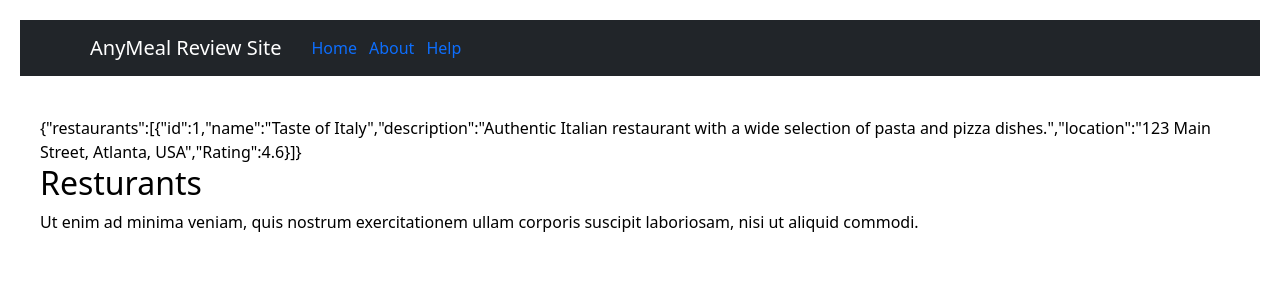
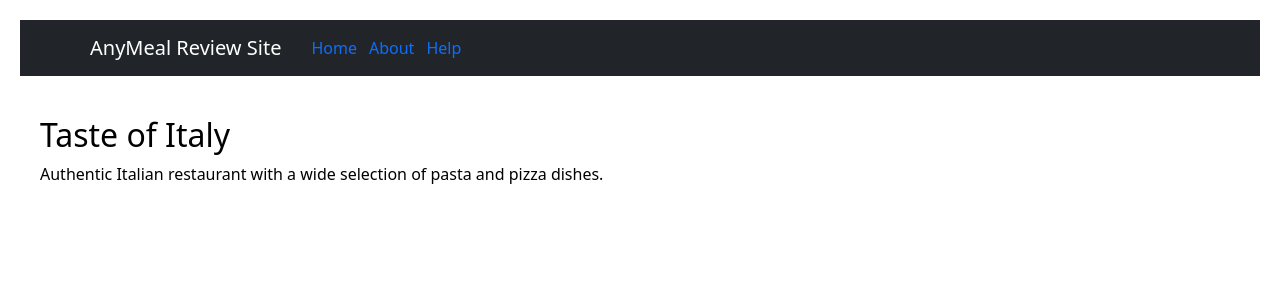
Before and after one commit to rtheFounding/react-app, a React (Create React App) app: page /wingstop in a window 1280 px wide. Shown: the top 300 px of the page. Built offline with nearby package versions, Linux system fonts and the light colour scheme.

Commit message:
Render page with data

```diff
--- a/src/layouts/ResturantsLayout.js
+++ b/src/layouts/ResturantsLayout.js
@@ -1,26 +1,19 @@
 import { Outlet } from "react-router-dom";
 
-const data = {
-  "restaurants": [
+const data =
   {
     "id": 1,
     "name": "Taste of Italy",
     "description": "Authentic Italian restaurant with a wide selection of pasta and pizza dishes.",
     "location": "123 Main Street, Atlanta, USA",
     "Rating": 4.6
-      },
-  ]
   }
 
 export default function ResturantLayout() {
   return (
     <div className="resturant-layout">
-      {JSON.stringify(data)}
-      <h2>Resturants</h2>
-      <p>
-        Ut enim ad minima veniam, quis nostrum exercitationem ullam corporis
-        suscipit laboriosam, nisi ut aliquid commodi.
-      </p>
+      <h2>{data.name}</h2>
+      <p> {data.description} </p>
       <Outlet />
     </div>
   );
```
Lines whose indentation alone changed are shown as unchanged.
